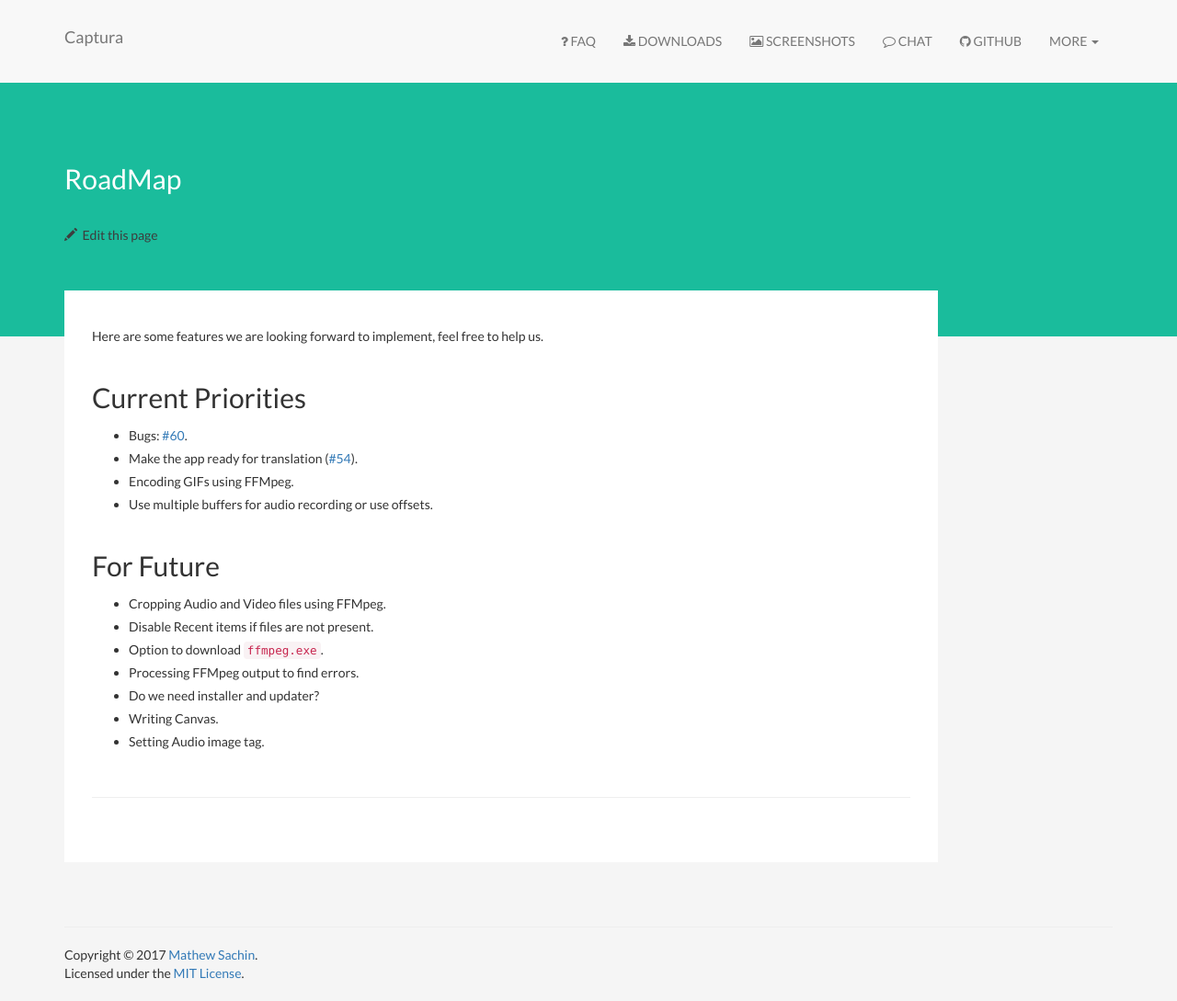
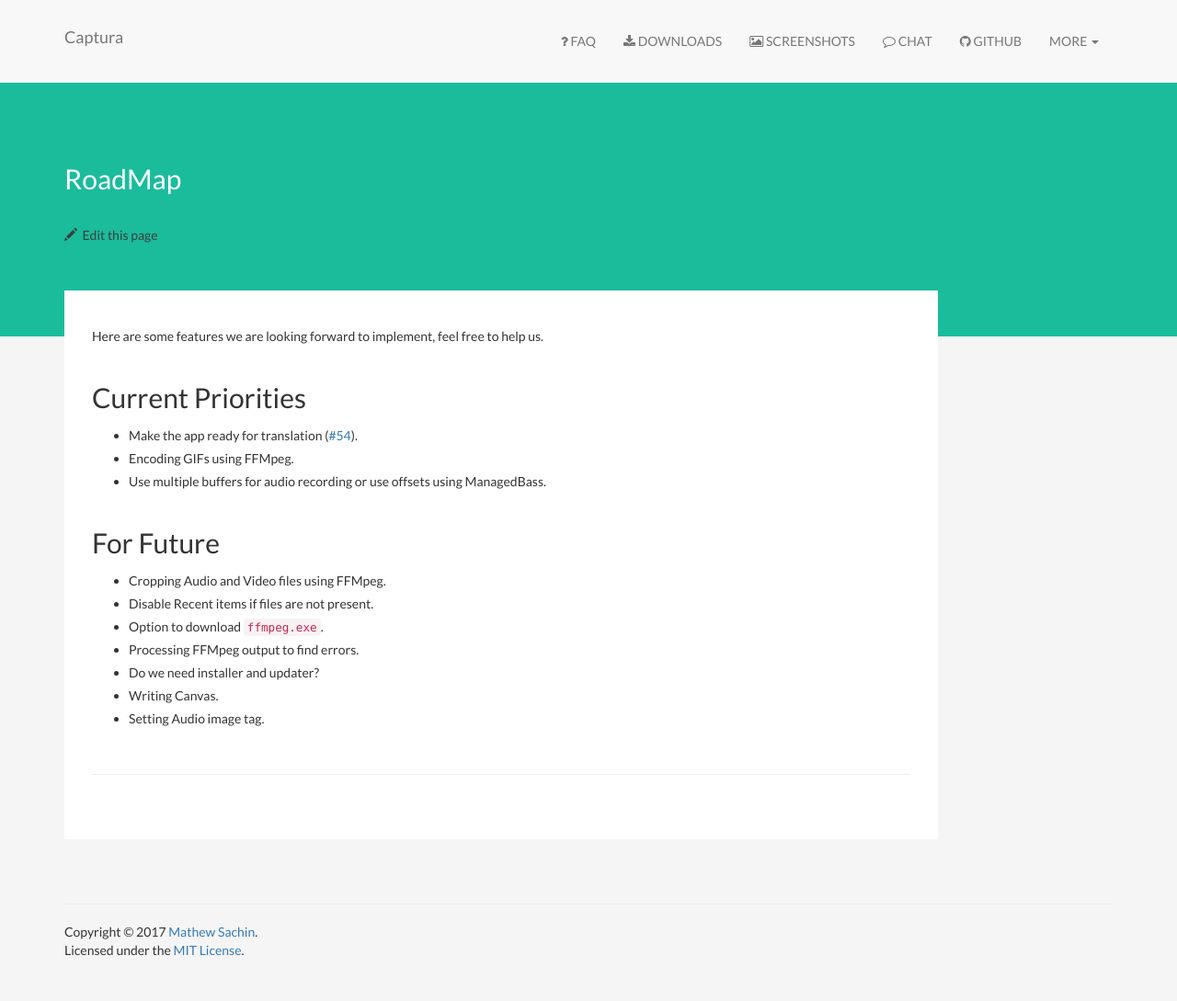
Before and after one commit to MathewSachin/Captura, a Jekyll site: the page built from RoadMap.md, in a window 1280 px wide. Shown: the whole page at 92% size. Built offline with Jekyll 4.4.1, drawn with Linux system fonts in a browser that asks for light colours; nearby versions of some CDN libraries; comment, search, counter and statistics services are not loaded; after the commit the page ends 1064 px from its top, so only the background shows below that.

Commit message:
Update RoadMap.md

```diff
--- a/RoadMap.md
+++ b/RoadMap.md
@@ -7,10 +7,9 @@
 Here are some features we are looking forward to implement, feel free to help us.
 
 ## Current Priorities
-- Bugs: [#60](https://github.com/MathewSachin/Captura/issues/60).
 - Make the app ready for translation ([#54](https://github.com/MathewSachin/Captura/pull/54)).
 - Encoding GIFs using FFMpeg.
-- Use multiple buffers for audio recording or use offsets.
+- Use multiple buffers for audio recording or use offsets using ManagedBass.
 
 ## For Future
 - Cropping Audio and Video files using FFMpeg.
```
